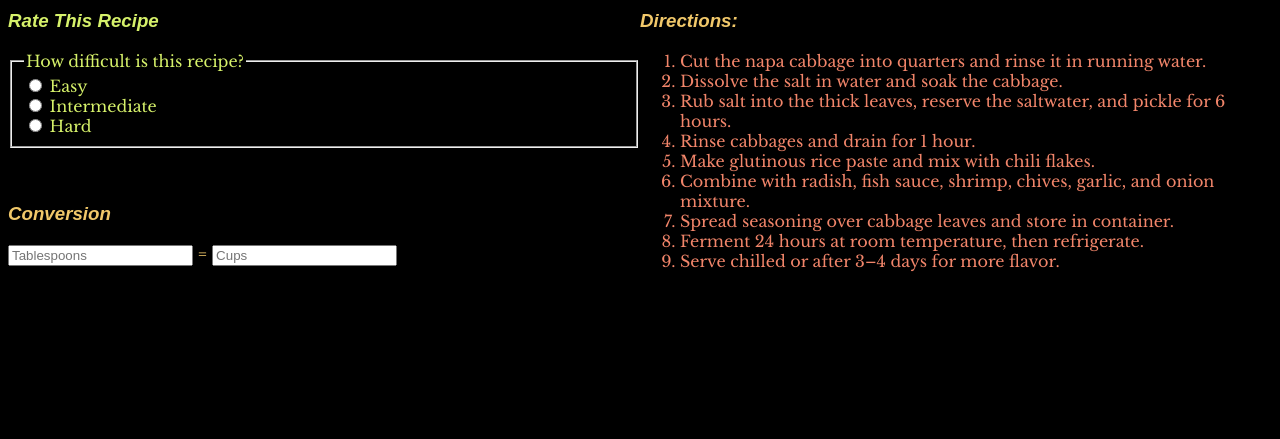
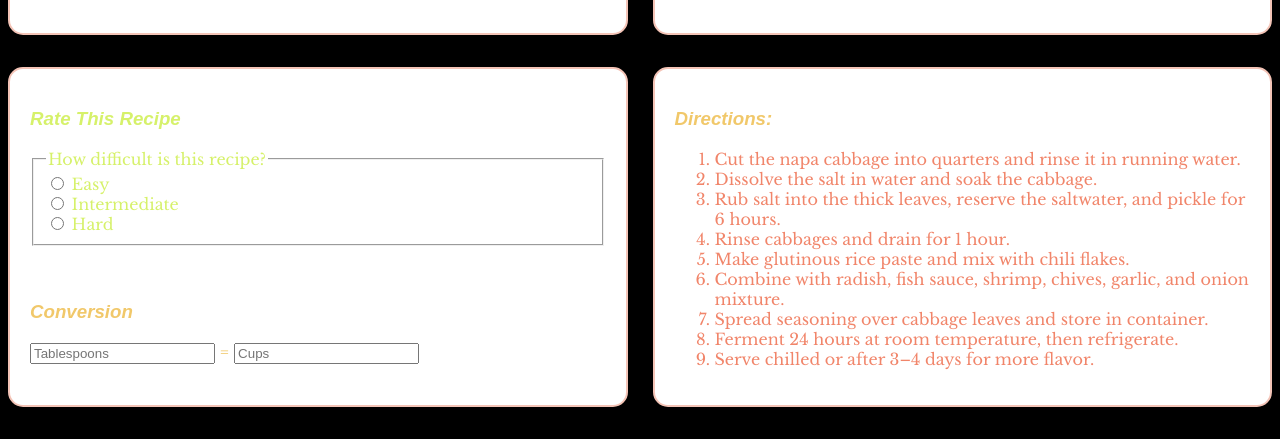
Before and after one commit to kristinayankovsky/CodingAssignment3, a plain HTML site: page index.html in a window 1280 px wide. Shown: the part 548-987 px from the top of the page. Before the commit the page ends 843 px from the top, so only its background shows below. Drawn offline with nearby package versions, Linux system fonts and the light colour scheme; a web font is replaced by a local one.

Commit message:
Update style.css

```diff
--- a/css/style.css
+++ b/css/style.css
@@ -69,14 +69,22 @@ legend, fieldset {
 .rate {
    color: #D6F16A;
 }
-        .wrapper {
-
-  display: flex;
-
+.wrapper {
+  display: grid;
+  grid-template-columns: repeat(auto-fit, minmax(300px, 1fr));
+  gap: 25px;
+  margin-bottom: 2em;
 }
 
 .wrapper div {
+  background: #fff;
+  border: 2px solid #f4c4b7;
+  border-radius: 15px;
+  padding: 20px;
+  box-shadow: 0 4px 10px rgba(0,0,0,0.1);
+  transition: transform 0.2s ease;
+}
 
-  flex: 1;
-
+.wrapper div:hover {
+  transform: translateY(-4px);
 }
```
